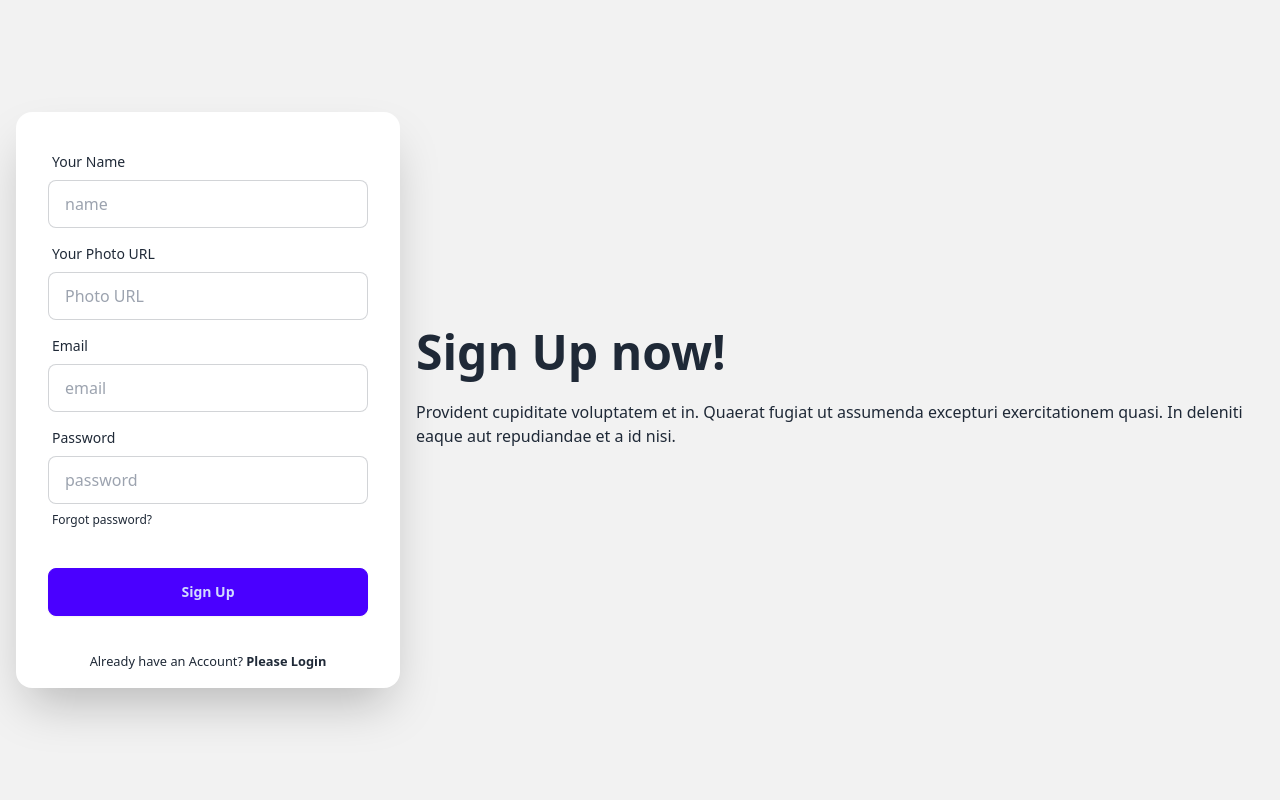
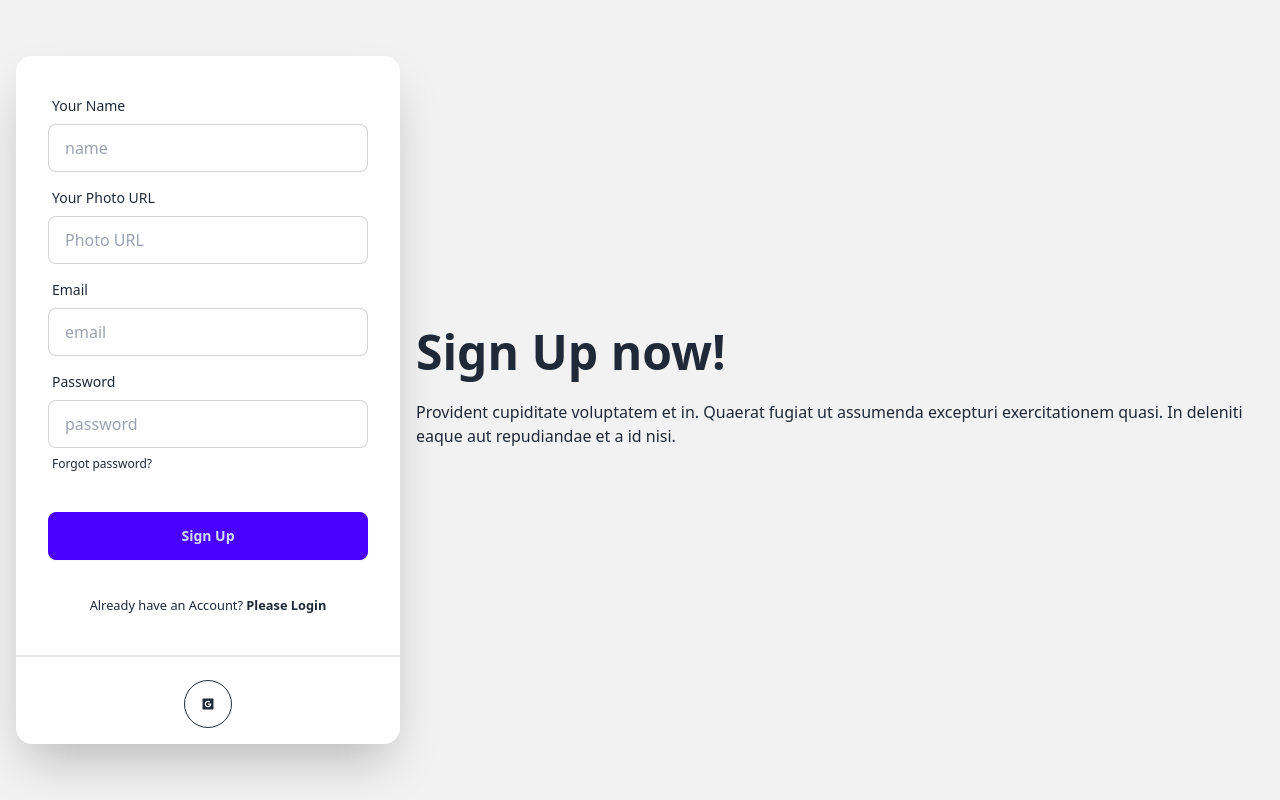
Before and after one commit to mehadiHasanDiner/m-77-bistro-boss-client-part-4, a React (Vite) app: page /signUp in a window 1280 px wide. Built offline with nearby package versions, Linux system fonts and the light colour scheme; no server answers.

Commit message:
usercollection running

```diff
--- a/src/Routes/Router.jsx
+++ b/src/Routes/Router.jsx
@@ -47,13 +47,17 @@
   },
   {
     path: "dashboard",
-    element: <Dashboard></Dashboard>,
-    children:[
+    element: (
+      <PrivateRoute>
+        <Dashboard></Dashboard>
+      </PrivateRoute>
+    ),
+    children: [
       {
         path: "myCart",
-        element: <MyCart></MyCart>
-      }
-    ]
+        element: <MyCart></MyCart>,
+      },
+    ],
   },
 ]);
 
--- /dev/null
+++ b/src/components/SocialLogin/SocialLogin.jsx
@@ -0,0 +1,52 @@
+import { useContext } from "react";
+import { AiFillGoogleSquare } from "react-icons/ai";
+import { AuthContext } from "../../providers/AuthProvider";
+import { useLocation, useNavigate } from "react-router-dom";
+
+const SocialLogin = () => {
+  const { googleSignIn } = useContext(AuthContext);
+  const navigate = useNavigate();
+  const location = useLocation();
+
+  const from = location.state?.from?.pathname || "/";
+
+  const handleGoogleSignIn = () => {
+    googleSignIn().then((result) => {
+      const loggedInUser = result.user;
+      const saveUser = {
+        name: loggedInUser.name,
+        photoURL: loggedInUser.photoURL,
+        email: loggedInUser.email,
+      };
+      fetch("http://localhost:5000/users", {
+        method: "POST",
+        headers: {
+          "content-type": "application/json",
+        },
+        body: JSON.stringify(saveUser),
+      })
+        .then((res) => res.json())
+        .then((data) => {
+          if (data.insertedId) {
+            navigate(from, { replace: true });
+          }
+        });
+    });
+  };
+
+  return (
+    <div>
+      <div className="divider"></div>
+      <div className="w-full text-center my-4">
+        <button
+          onClick={handleGoogleSignIn}
+          className="btn btn-circle btn-outline"
+        >
+          <AiFillGoogleSquare />
+        </button>
+      </div>
+    </div>
+  );
+};
+
+export default SocialLogin;
--- a/src/pages/SignUp/SignUp.jsx
+++ b/src/pages/SignUp/SignUp.jsx
@@ -4,6 +4,7 @@
 import { Link, useNavigate } from "react-router-dom";
 import { AuthContext } from "../../providers/AuthProvider";
 import Swal from "sweetalert2";
+import SocialLogin from "../../components/SocialLogin/SocialLogin";
 
 const SignUp = () => {
   const { createUser, updateUserProfile } = useContext(AuthContext);
@@ -20,12 +21,29 @@
     createUser(data.email, data.password).then((result) => {
       const loggedInUser = result.user;
       console.log(loggedInUser);
+
       updateUserProfile(data.name, data.url)
         .then(() => {
-          console.log("user updated");
-          reset();
-          Swal.fire("User Logged in Successfully");
-          navigate("/");
+          const saveUser = {
+            name: data.name,
+            photoUrl: data.url,
+            email: data.email,
+          };
+          fetch("http://localhost:5000/users", {
+            method: "POST",
+            headers: {
+              "content-type": "application/json",
+            },
+            body: JSON.stringify(saveUser),
+          })
+            .then((res) => res.json())
+            .then((data) => {
+              if (data.insertedId) {
+                reset();
+                Swal.fire("User Logged in Successfully");
+                navigate("/");
+              }
+            });
         })
         .catch((error) => console.log(error));
     });
@@ -147,6 +165,7 @@
                 </Link>
               </small>
             </p>
+            <SocialLogin></SocialLogin>
           </div>
         </div>
       </div>
--- a/src/providers/AuthProvider.jsx
+++ b/src/providers/AuthProvider.jsx
@@ -1,9 +1,11 @@
 import { createContext, useEffect, useState } from "react";
 import {
+  GoogleAuthProvider,
   createUserWithEmailAndPassword,
   getAuth,
   onAuthStateChanged,
   signInWithEmailAndPassword,
+  signInWithPopup,
   signOut,
   updateProfile,
 } from "firebase/auth";
@@ -16,6 +18,8 @@
   const [user, setUser] = useState(null);
   const [loading, setLoading] = useState(true);
 
+  const googleProvider = new GoogleAuthProvider();
+
   const createUser = (email, password) => {
     setLoading(true);
     return createUserWithEmailAndPassword(auth, email, password);
@@ -25,6 +29,11 @@
     setLoading(true);
     return signInWithEmailAndPassword(auth, email, password);
   };
+
+  const googleSignIn = ( ) => {
+    setLoading(true);
+    return signInWithPopup(auth, googleProvider)
+  }
 
   const updateUserProfile = (name, photo) => {
     return updateProfile(auth.currentUser, {
@@ -52,6 +61,7 @@
     loading,
     createUser,
     signIn,
+    googleSignIn,
     logOut,
     updateUserProfile,
   };
```
